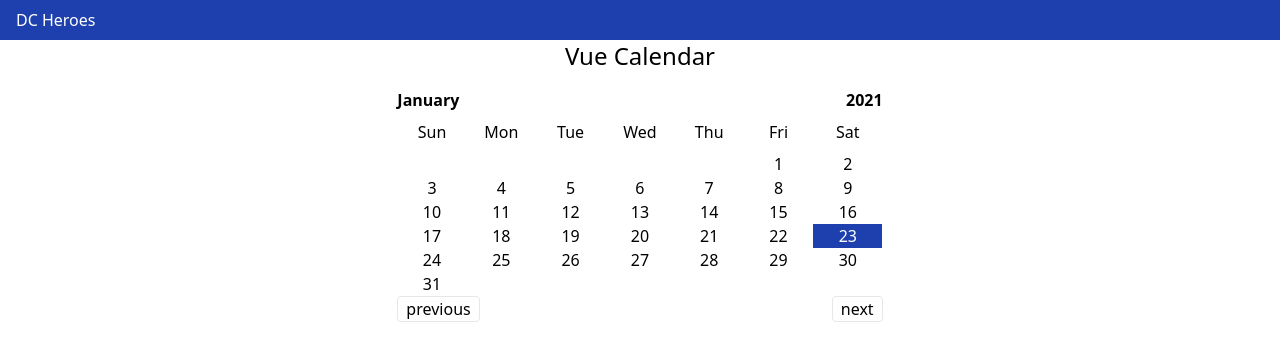
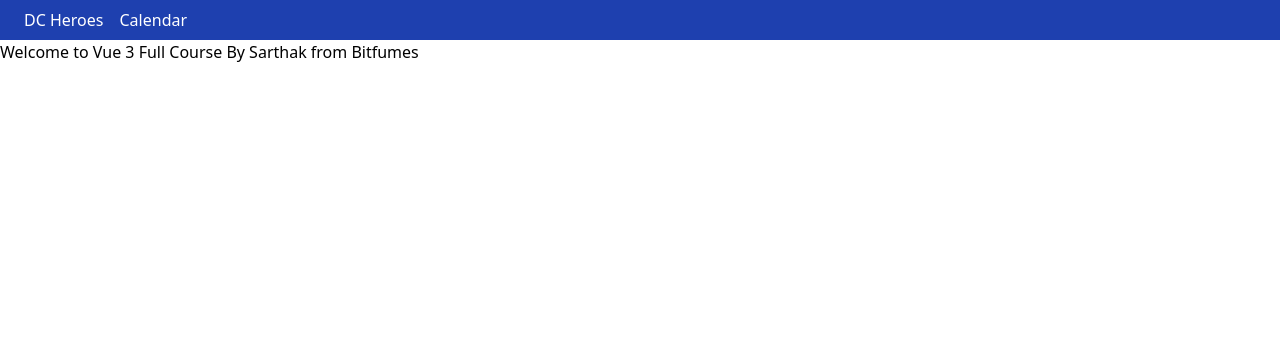
Before and after one commit to k40L1n/vue-full, a Vue app: page / in a window 1280 px wide. Shown: the top 360 px of the page. Built offline with nearby package versions, Linux system fonts and the light colour scheme.

Commit message:
added router,pages dir

```diff
--- a/src/App.vue
+++ b/src/App.vue
@@ -1,20 +1,16 @@
 <template>
   <AppHeader />
   <div class="w-full flex">
-  <Calendar />
+    <router-view></router-view>
   </div>
 </template>
 
 <script>
 import AppHeader from "./components/AppHeader";
-// import Heroes from "./components/Heroes";
-
-import Calendar from "./components/Calendar";
 
 export default {
   components: {
     AppHeader,
-    Calendar
   },
 };
 </script>
--- a/src/components/AppHeader.vue
+++ b/src/components/AppHeader.vue
@@ -1,6 +1,7 @@
 <template>
   <nav class="w-full text-white bg-blue-800 px-4 py-2">
-    <a href="#">DC Heroes</a>
+    <router-link class="mx-2" to="/heroes">DC Heroes</router-link>
+    <router-link class="mx-2" to="/calendar">Calendar</router-link>
   </nav>
 </template>
 
--- a/src/main.js
+++ b/src/main.js
@@ -3,4 +3,8 @@ import App from "./App.vue";
 
 import "./assets/style.css";
 
-createApp(App).mount("#app");
+import router from '/router';
+
+const app = createApp(App);
+app.use(router);
+app.mount('#app');
--- /dev/null
+++ b/src/pages/Home.vue
@@ -0,0 +1,5 @@
+<template>
+    <div>
+        <h1 class="text-center">Welcome to Vue 3 Full Course By Sarthak from Bitfumes</h1>
+    </div>
+</template>
```
Also changed, not shown: router.js (added, +19 -0 lines), src/pages/Calendar.vue (renamed from src/components/Calendar.vue), src/pages/Heroes.vue (renamed from src/components/Heroes.vue).
